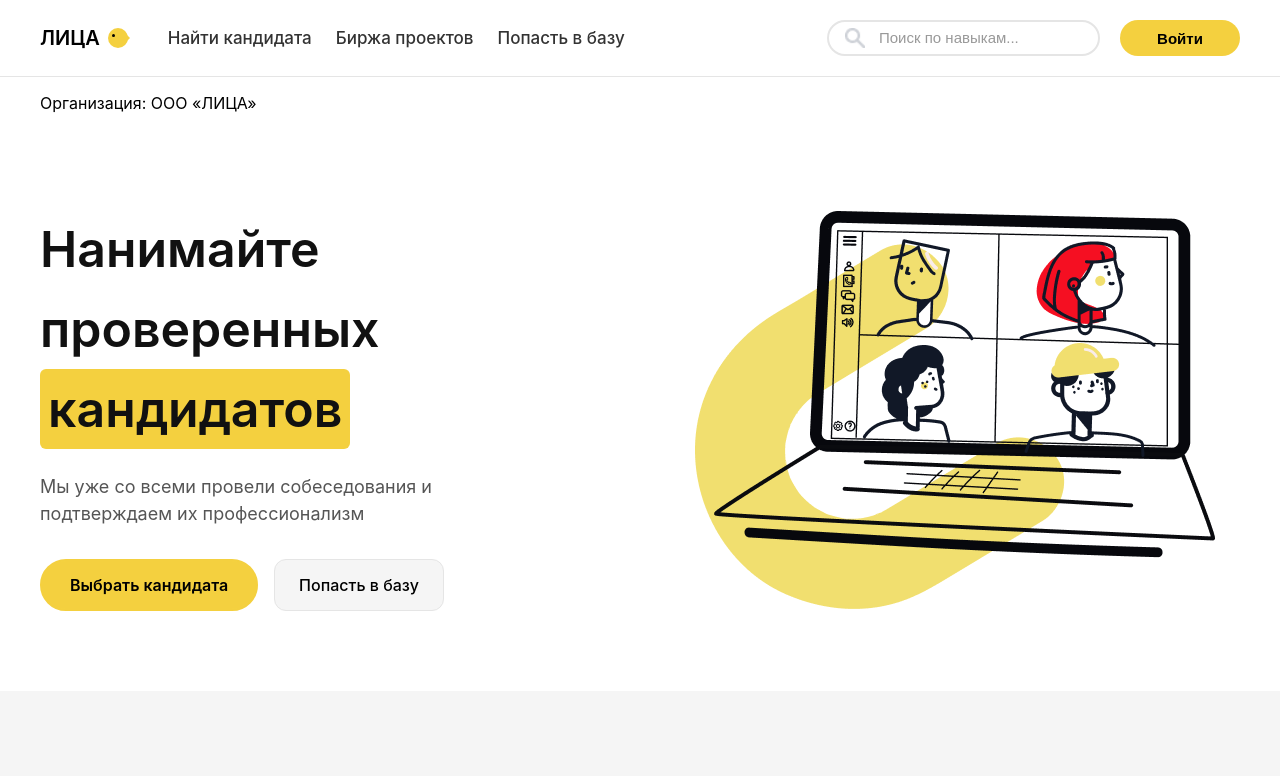
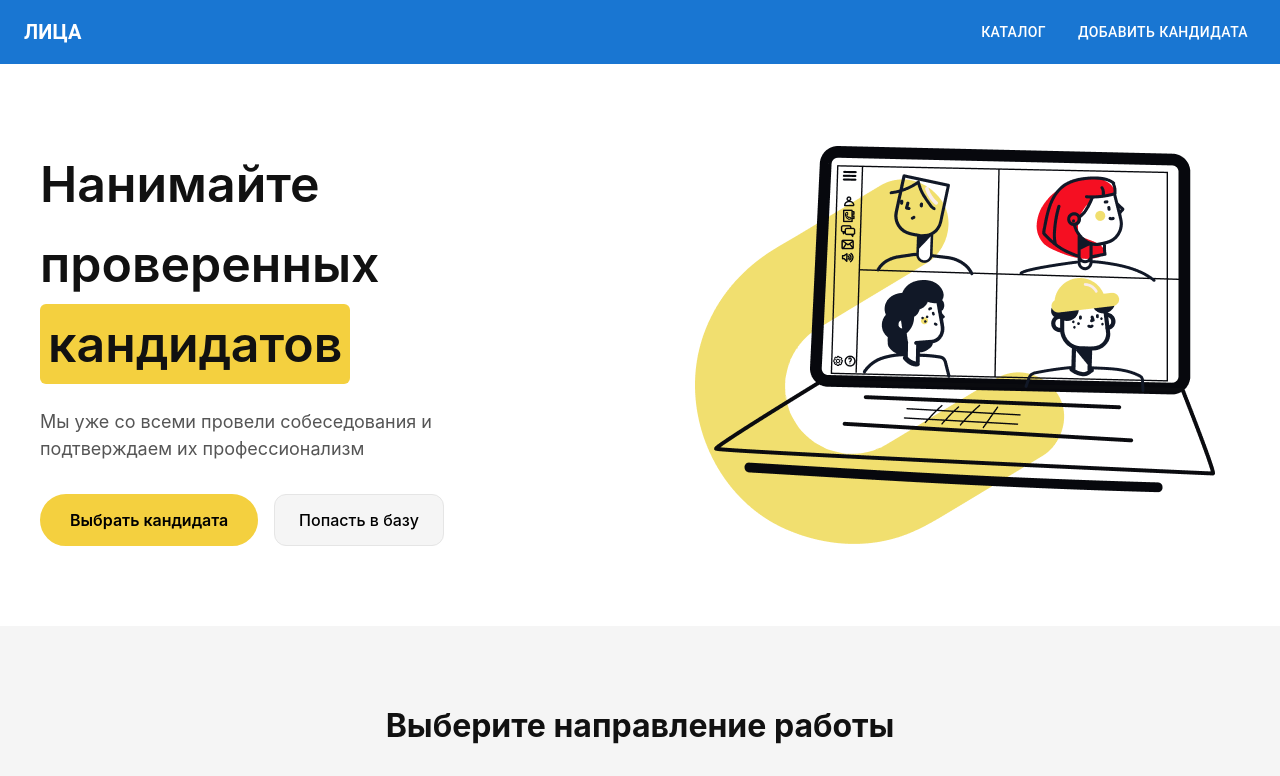
Before and after one commit to KazakovStas/SVch_Lab, a React (Create React App) app: page / in a window 1280 px wide. Shown: the top 776 px of the page. Built offline with nearby package versions, Linux system fonts and the light colour scheme.

Commit message:
feat: install MUI and refactor Header with AppBar, Toolbar, Typography

```diff
--- a/package.json
+++ b/package.json
@@ -3,6 +3,10 @@
   "version": "0.1.0",
   "private": true,
   "dependencies": {
+    "@emotion/react": "^11.14.0",
+    "@emotion/styled": "^11.14.1",
+    "@mui/icons-material": "^9.5.0",
+    "@mui/material": "^9.5.0",
     "@testing-library/dom": "^10.4.2",
     "@testing-library/jest-dom": "^6.9.1",
     "@testing-library/react": "^16.3.3",
--- a/src/components/Header.jsx
+++ b/src/components/Header.jsx
@@ -1,39 +1,34 @@
 import React from 'react';
+import { AppBar, Toolbar, Typography, Button, Box } from '@mui/material';
 import { Link } from 'react-router-dom';
 
-const Header = ({ orgName }) => {
+const Header = () => {
   return (
-    <header className="header">
-      <div className="header-top">
-        <div className="logo-nav">
+    <AppBar position="static" color="primary">
 
-          <Link to="/" className="logo">
-            <span>ЛИЦА</span>
-            <div className="logo-icon"></div>
-          </Link>
+      <Toolbar sx={{ justifyContent: 'space-between' }}>
 
-          <nav className="main-nav desktop-nav">
-            <ul>
-              <li><Link to="/catalog">Найти кандидата</Link></li>
-              <li><Link to="/projects">Биржа проектов</Link></li>
-              <li><Link to="/add">Попасть в базу</Link></li>
-            </ul>
-          </nav>
-        </div>
+        <Box sx={{ display: 'flex', alignItems: 'center', gap: 1 }}>
+          <Typography
+            variant="h6"
+            component={Link}
+            to="/"
+            sx={{ color: 'inherit', textDecoration: 'none', fontWeight: 'bold' }}
+          >
+            ЛИЦА
+          </Typography>
+        </Box>
 
-        <div className="search-auth">
-          <div className="search-box">
-            <img src="/img/Search.png" alt="Поиск" className="search-icon" />
-            <input type="text" className="search-input" placeholder="Поиск по навыкам..." />
-          </div>
-          <button className="login-btn">Войти</button>
-        </div>
-      </div>
-
-      <div className="header-bottom">
-        <p className="org-name">Организация: {orgName}</p>
-      </div>
-    </header>
+        <Box sx={{ display: 'flex', gap: 2 }}>
+          <Button color="inherit" component={Link} to="/catalog">
+            Каталог
+          </Button>
+          <Button color="inherit" component={Link} to="/add">
+            Добавить кандидата
+          </Button>
+        </Box>
+      </Toolbar>
+    </AppBar>
   );
 };
 
```
Also changed, not shown: 1 other file (tests, documents, lock files or other folders).
